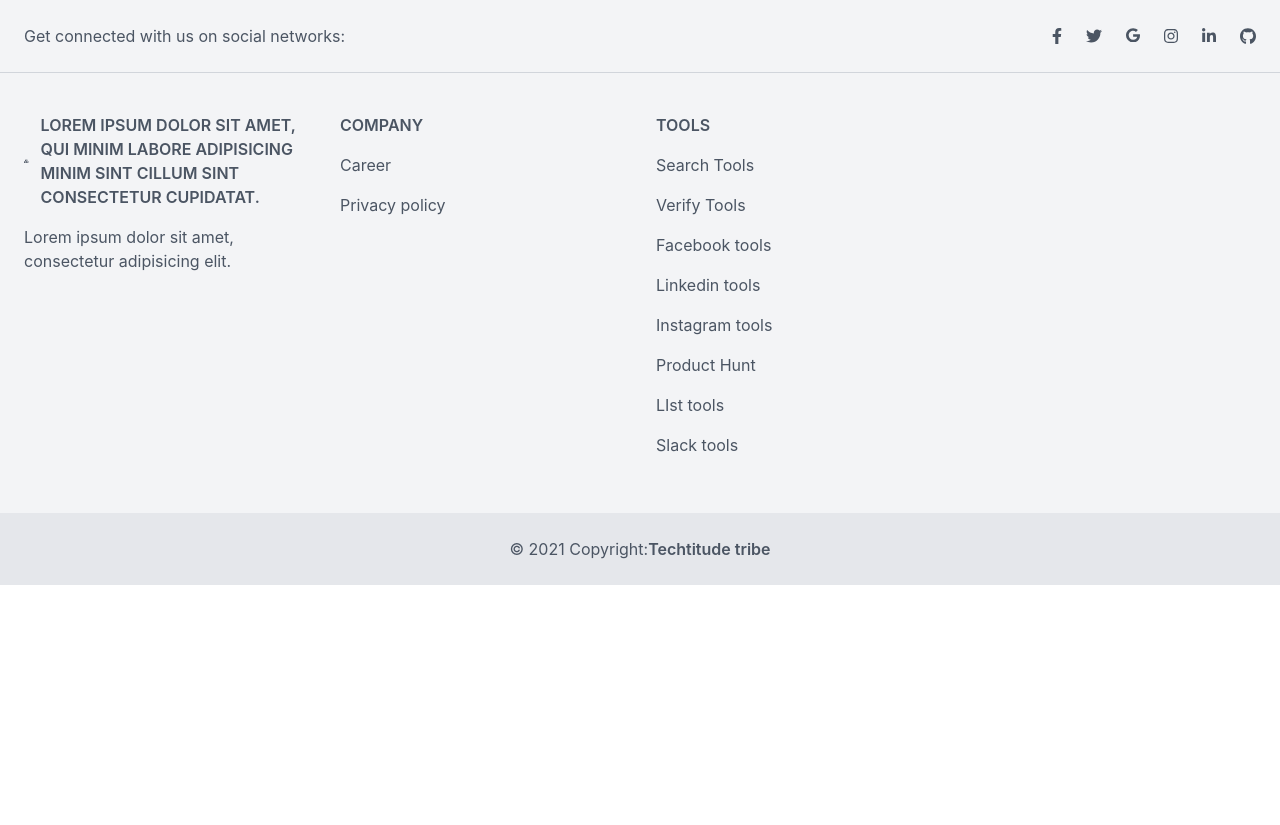
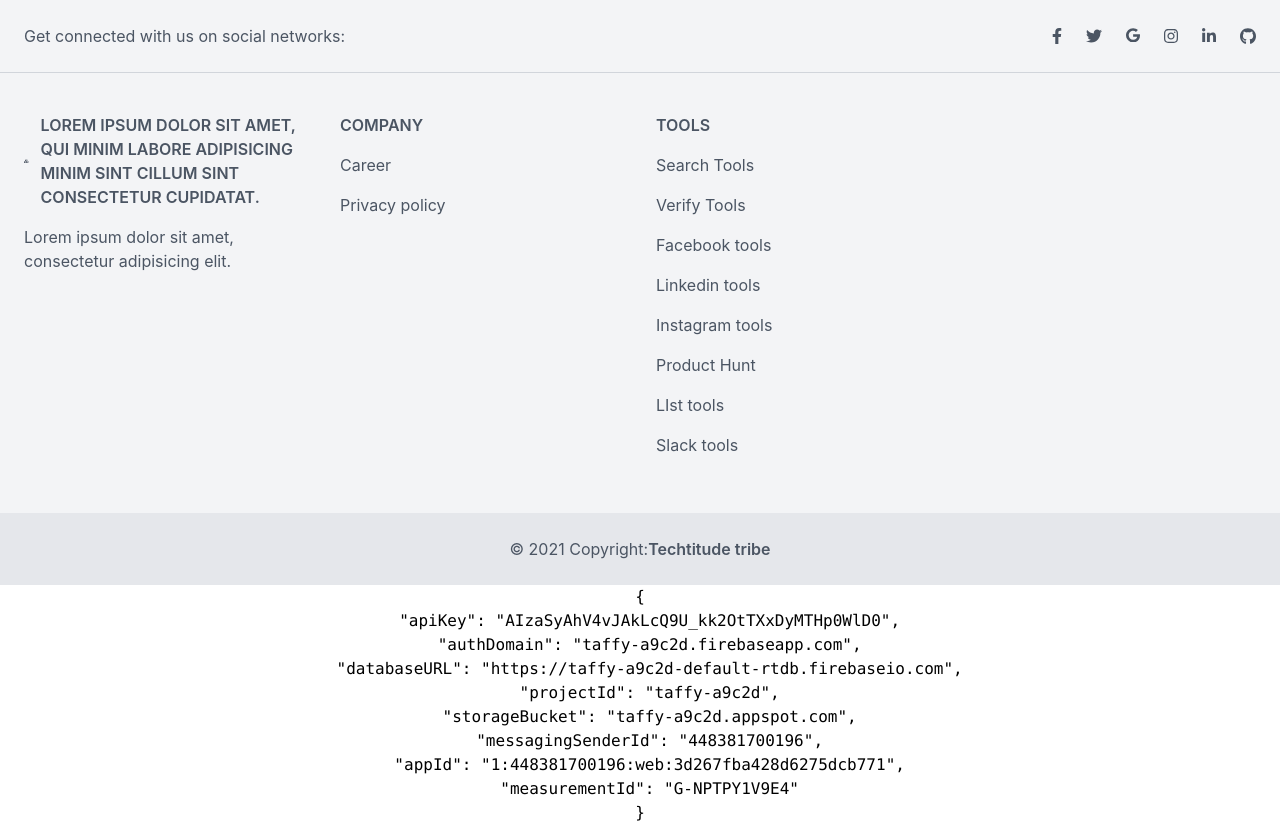
Before and after one commit to rajatyadav8540/Docuty, a React (Create React App) app in the folder Admin/admin/: page / in a window 1280 px wide. Before the commit the page ends 800 px from the top, so only its background shows below. Built offline with nearby package versions, Linux system fonts and the light colour scheme.

Commit message:
firebase connection establish

```diff
--- a/Admin/admin/package.json
+++ b/Admin/admin/package.json
@@ -6,6 +6,7 @@
     "@testing-library/jest-dom": "^5.16.5",
     "@testing-library/react": "^13.4.0",
     "@testing-library/user-event": "^13.5.0",
+    "firebase": "^8.2.3",
     "react": "^18.2.0",
     "react-dom": "^18.2.0",
     "react-router-dom": "^6.4.4",
--- a/Admin/admin/src/App.js
+++ b/Admin/admin/src/App.js
@@ -1,11 +1,13 @@
-import logo from "./logo.svg";
 import "./App.css";
 import Card_body from "./components/cards/card_full_body";
 import Footer from "./components/footer/footer_template.js";
 import Card from "./components/all_store_card/full_card.js";
 import { BrowserRouter, Routes, Route } from "react-router-dom";
 import Store from "./components/cards/card_store";
+import firebase from "firebase";
+import React from "react";
 function App() {
+  const firebaseApp = firebase.apps[0];
   return (
     <div className="App">
       <BrowserRouter>
@@ -16,6 +18,9 @@
         </Routes>
       </BrowserRouter>
       <Footer />
+      <code>
+        <pre>{JSON.stringify(firebaseApp.options, null, 2)}</pre>
+      </code>
     </div>
   );
 }
--- a/Admin/admin/src/index.js
+++ b/Admin/admin/src/index.js
@@ -1,10 +1,28 @@
-import React from 'react';
-import ReactDOM from 'react-dom/client';
-import './index.css';
-import App from './App';
-import reportWebVitals from './reportWebVitals';
+import React from "react";
+import ReactDOM from "react-dom/client";
+import "./index.css";
+import App from "./App";
+import reportWebVitals from "./reportWebVitals";
 
-const root = ReactDOM.createRoot(document.getElementById('root'));
+// Import the functions you need from the SDKs you need
+import firebase from "firebase/app";
+// TODO: Add SDKs for Firebase products that you want to use
+// https://firebase.google.com/docs/web/setup#available-libraries
+
+const firebaseConfig = {
+  apiKey: "AIzaSyAhV4vJAkLcQ9U_kk2OtTXxDyMTHp0WlD0",
+  authDomain: "taffy-a9c2d.firebaseapp.com",
+  databaseURL: "https://taffy-a9c2d-default-rtdb.firebaseio.com",
+  projectId: "taffy-a9c2d",
+  storageBucket: "taffy-a9c2d.appspot.com",
+  messagingSenderId: "448381700196",
+  appId: "1:448381700196:web:3d267fba428d6275dcb771",
+  measurementId: "G-NPTPY1V9E4",
+};
+
+const app = firebase.initializeApp(firebaseConfig);
+
+const root = ReactDOM.createRoot(document.getElementById("root"));
 root.render(
   <React.StrictMode>
     <App />
```
Also changed, not shown: 2 other files (tests, documents, lock files or other folders).
